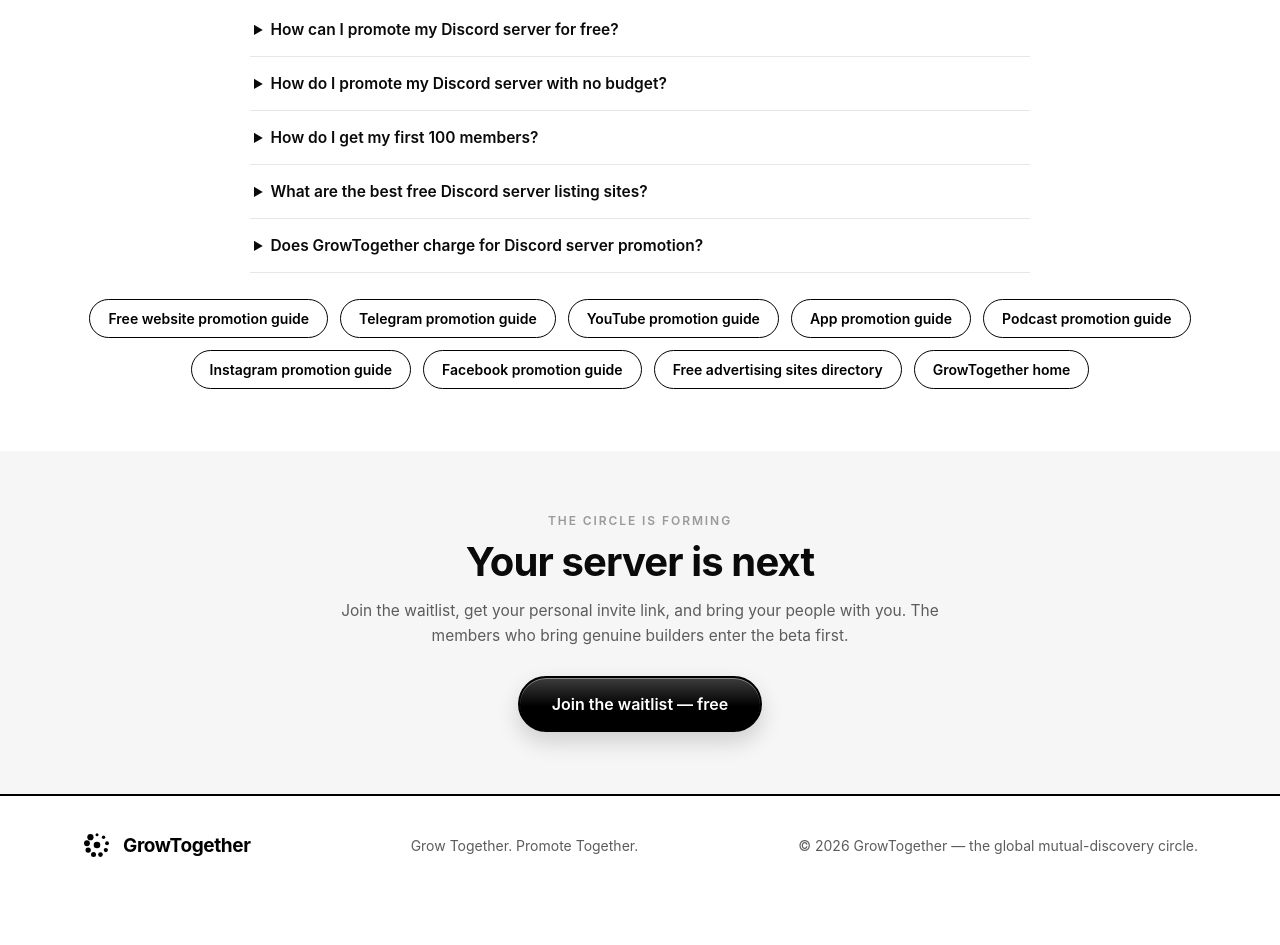
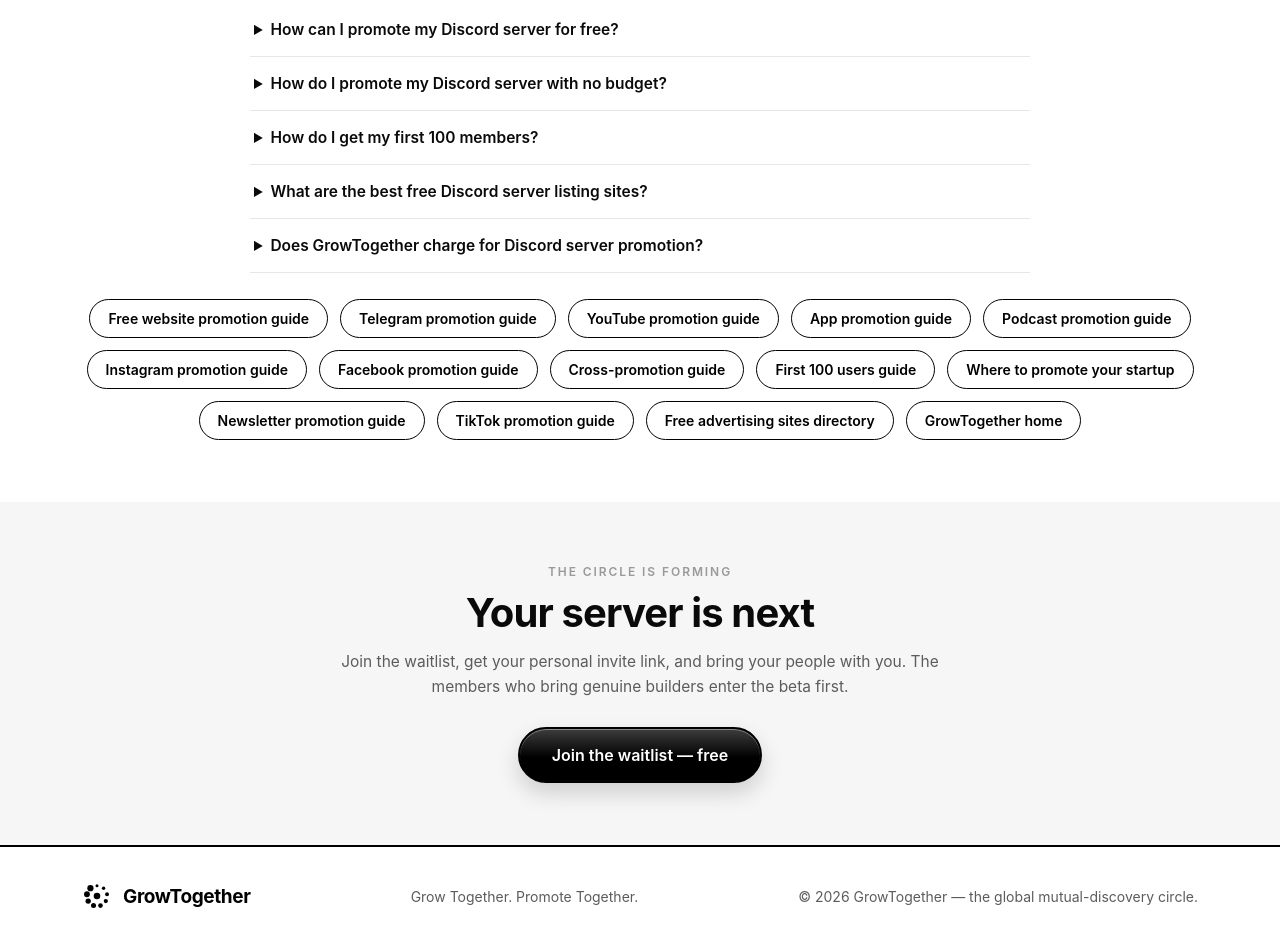
Before and after one commit to getgrowtogether/Growthtogether-Waitlist-, a website: page promote-discord-server-free.html in a window 1280 px wide. Shown: the part 6061-7006 px from the top of the page. Before the commit the page ends 6955 px from the top, so only its background shows below. Drawn offline with Linux system fonts and the light colour scheme.

```diff
--- a/promote-discord-server-free.html
+++ b/promote-discord-server-free.html
@@ -312,6 +312,11 @@
       <a href="promote-podcast-free.html">Podcast promotion guide</a>
       <a href="promote-instagram-page-free.html">Instagram promotion guide</a>
       <a href="promote-facebook-page-free.html">Facebook promotion guide</a>
+      <a href="cross-promotion.html">Cross-promotion guide</a>
+      <a href="get-first-100-users.html">First 100 users guide</a>
+      <a href="where-to-promote-your-startup.html">Where to promote your startup</a>
+      <a href="promote-newsletter-free.html">Newsletter promotion guide</a>
+      <a href="promote-tiktok-account-free.html">TikTok promotion guide</a>
       <a href="free-advertising-sites.html">Free advertising sites directory</a>
       <a href="index.html">GrowTogether home</a>
     </div>
```
Also changed, not shown: promote-instagram-page-free.html (+5 -0 lines).
